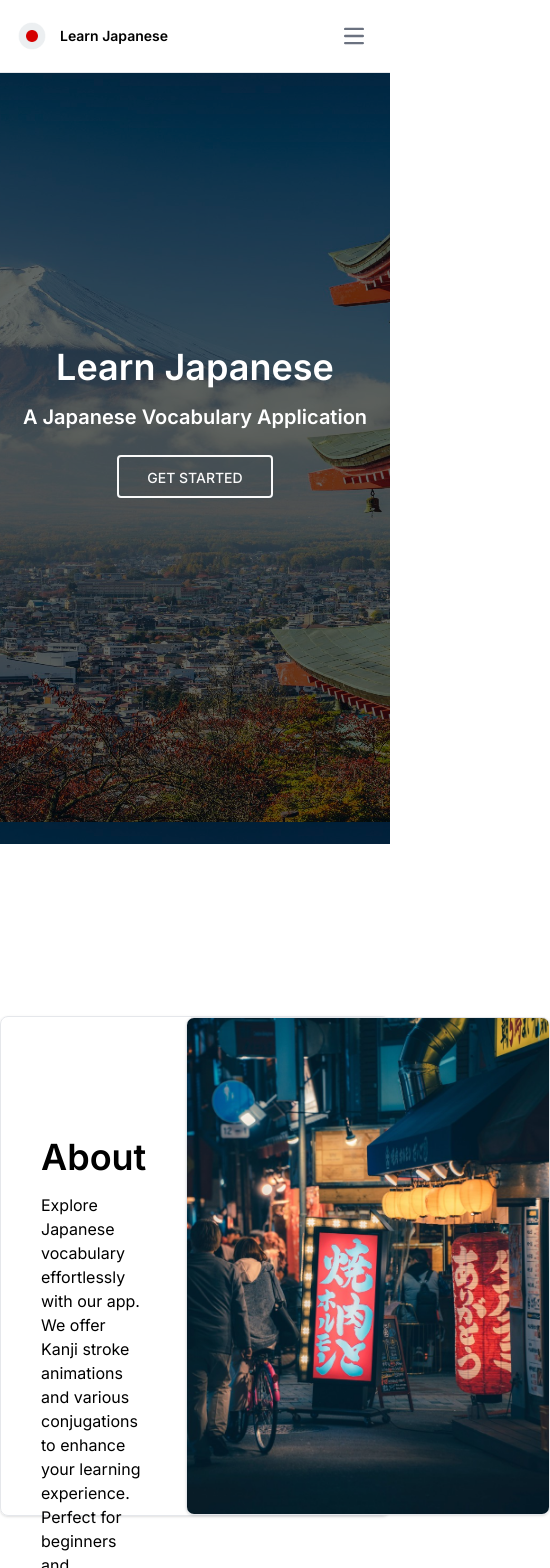
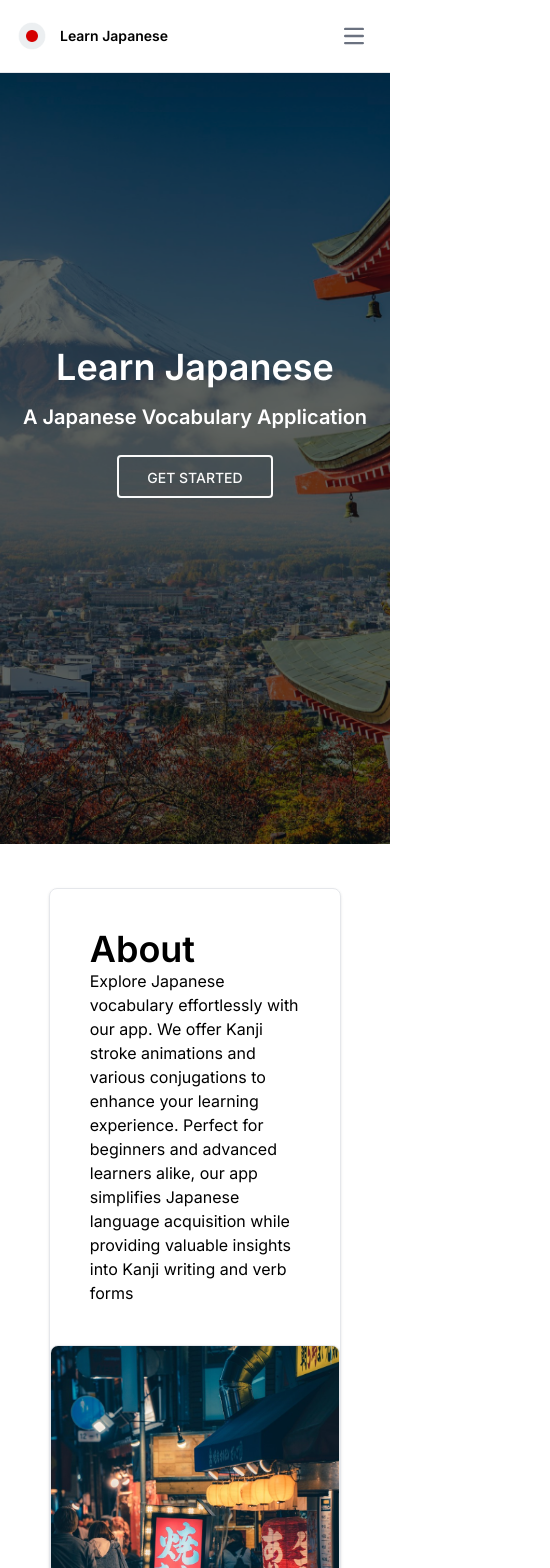
Before and after one commit to bquek00/learnJapanese, a Next.js app: page / in a window 390 px wide. Shown: the top 1568 px of the page, 550 px wide, since content can reach past the window. Built offline with nearby package versions, Linux system fonts and the light colour scheme.

Commit message:
Fixed mobile view

```diff
--- a/app/login/login-form.jsx
+++ b/app/login/login-form.jsx
@@ -33,8 +33,8 @@ export default function Login() {
     };
 
     return(
-        <section className="bg-fixed bg-black/[.6]">
-            <div className="flex flex-col items-center justify-center px-6 py-8 mx-auto md:h-screen lg:py-0">
+        <section className="bg-fixed bg-black/[.6]" >
+            <div className="h-screen flex flex-col items-center justify-center px-6 py-8 mx-auto md:h-screen lg:py-0">
                 <div className="w-full bg-white rounded-lg shadow dark:border md:mt-0 sm:max-w-md xl:p-0 dark:bg-gray-800 dark:border-gray-700">
                     <div className="p-6 space-y-4 md:space-y-6 sm:p-8">
                         <h1 className="text-xl font-bold leading-tight tracking-tight text-gray-900 md:text-2xl dark:text-white">
--- a/app/login/page.jsx
+++ b/app/login/page.jsx
@@ -1,12 +1,22 @@
+"use client"
 import Login from './login-form'
 import Navbar from '@/components/NavBar'
+import { useEffect } from 'react';
+import { AppContext } from '@/context/NavContext';
+import { createContext, useContext} from 'react';
 
 export default function Home() {
+  const { activeLink, setActiveLink } = useContext(AppContext);
+  useEffect(() => {
+    setActiveLink("account");
+  }, []);
+
     return (
-      <div className="h-screen bg-center bg-[length:90em_50em] bg-[url('/images/fuji.jpeg')]">
-       <Navbar />
+      <div>
+      <Navbar />
+      <div className="h-screen bg-center bg-cover bg-[url('/images/fuji.jpeg')]">
         <Login />
-        <div>hi</div>
+      </div>
       </div>
     )
   }
--- a/app/page.js
+++ b/app/page.js
@@ -1,12 +1,17 @@
+"use client";
 import Navbar from '@/components/NavBar'
 import BigCard from '@/components/BigCard'
 import DefaultCard from '@/components/DefaultCard'
 import BasicCard from '@/components/BasicCard'
+import { useEffect } from 'react';
+import { AppContext } from '@/context/NavContext';
+import { createContext, useContext} from 'react';
 
 export default function Home() {
+
   return (
 
-    <div>
+    <div className='overflow-hidden'>
       <Navbar />
       <BigCard/>
       <DefaultCard id='about'>
--- a/app/register/page.jsx
+++ b/app/register/page.jsx
@@ -1,9 +1,18 @@
+"use client";
 import Register from './register-form'
 import Navbar from '@/components/NavBar'
+import { useEffect } from 'react';
+import { AppContext } from '@/context/NavContext';
+import { createContext, useContext} from 'react';
 
 export default function Home() {
+  const { activeLink, setActiveLink } = useContext(AppContext);
+  useEffect(() => {
+    setActiveLink("account");
+  }, []);
+
     return (
-      <div className="h-screen bg-center bg-[length:90em_50em] bg-[url('/images/fuji.jpeg')]">
+      <div className="h-screen bg-center bg-cover bg-[url('/images/fuji.jpeg')]">
         <Navbar />
         <Register/>
       </div>
--- a/app/register/register-form.jsx
+++ b/app/register/register-form.jsx
@@ -40,7 +40,7 @@ export default function Register() {
 
     return(
         <section className="bg-fixed bg-black/[.6]">
-            <div className="flex flex-col items-center justify-center px-6 py-8 mx-auto md:h-screen lg:py-0">
+            <div className="h-screen flex flex-col items-center justify-center px-6 py-8 mx-auto md:h-screen lg:py-0">
                 <div className="w-full bg-white rounded-lg shadow dark:border md:mt-0 sm:max-w-md xl:p-0 dark:bg-gray-800 dark:border-gray-700">
                     <div className="p-6 space-y-4 md:space-y-6 sm:p-8">
                         <h1 className="text-xl font-bold leading-tight tracking-tight text-gray-900 md:text-2xl dark:text-white">
--- a/components/BasicCard.jsx
+++ b/components/BasicCard.jsx
@@ -1,17 +1,18 @@
-import Image from 'next/image'
-
 export default function BasicCard({ title, text, left, image}) {
-    const flexClasses = left ? 'flex-row-reverse' : 'flex-row';
+    const flexClasses = left ? 'md:flex-row-reverse' : 'md:flex-row';
+    const mobFlexClasses = left ? 'flex-col-reverse' : 'flex-col';
 
     return (
-       <div className={`w-basic h-basic border border-gray-200 rounded-lg shadow flex ${flexClasses} justify-between`}>
-        <div className="pt-20">
+       <div className={`className='overflow-hidden' w-3/4 h-3/4 md:w-basic md:h-basic border border-gray-200
+       rounded-lg shadow flex my-11 md:my-0
+       ${mobFlexClasses} ${flexClasses} justify-between overflow-hidden`}>
+        <div className="md:pt-20">
             <div className="p-10">
-                <h2 className="mb-4 text-4xl font-semibold">{title}</h2>
+                <h2 className="md:mb-4 text-4xl font-semibold">{title}</h2>
                 <p>{text}</p>
             </div>
         </div>
-        <img src={image} className='border border-gray-200 rounded-lg shadow'/>
+        <img src={image} className='object-scale-down md:object-cover h-2/4 md:h-full md:block border border-gray-200 rounded-lg shadow'/>
        </div>
     )
 }
--- a/components/BigCard.jsx
+++ b/components/BigCard.jsx
@@ -3,7 +3,8 @@ import Jumbotron from '@/components/Jumbotron'
 
 export default function BigCard() {
     return (
-       <div id="main" className={`h-screen bg-center bg-[length:90em_50em] bg-[url('/images/fuji.jpeg')]`}>
+        // [length:90em_50em]
+       <div id="main" className={`h-screen bg-center bg-cover bg-[url('/images/fuji.jpeg')]`}>
         <Jumbotron heading="Learn Japanese" subHeading="A Japanese Vocabulary Application" callToAction="Get Started"/>
        </div>
     )
--- a/components/DefaultCard.jsx
+++ b/components/DefaultCard.jsx
@@ -1,6 +1,6 @@
 export default function DefaultCard({children, id}) {
     return (
-       <div className="h-screen flex items-center justify-center snap-center" id={id}>
+       <div className="overflow-hidden h-auto md:h-screen flex items-center justify-center snap-start" id={id}>
         {children}
        </div>
     )
--- a/components/Jumbotron.jsx
+++ b/components/Jumbotron.jsx
@@ -18,7 +18,7 @@ export default function Jumbotron({heading, subHeading, callToAction}) {
                     <h2 className="mb-4 text-4xl font-semibold text-center">{heading}</h2>
                     <h4 className="mb-6 text-xl font-semibold text-center">{subHeading}</h4>
                     <Link href="/register"
-                        onClick={() => handleLinkClick("account")}
+                        //onClick={() => handleLinkClick("account")}
                         className="rounded border-2 border-neutral-50 px-7 pb-[8px] pt-[10px] text-sm font-medium uppercase leading-normal text-neutral-50 transition duration-150 ease-in-out hover:border-neutral-100 hover:bg-neutral-500 hover:bg-opacity-10 hover:text-neutral-100 focus:border-neutral-100 focus:text-neutral-100 focus:outline-none focus:ring-0 active:border-neutral-200 active:text-neutral-200 dark:hover:bg-neutral-100 dark:hover:bg-opacity-10"
                         data-te-ripple-init
                         data-te-ripple-color="light">
--- a/components/NavBar.jsx
+++ b/components/NavBar.jsx
@@ -16,7 +16,6 @@ export default function NavBar() {
 
   useEffect(() => {
     const handleScroll = () => {
-        console.log(pathname);
 
     const docViewTop = window.scrollY;
     const mainCard = document.querySelector('#main');
@@ -87,7 +86,7 @@ export default function NavBar() {
                             </li>
                             <li>
                                 <Link href="/login"
-                                onClick={() => handleLinkClick("account")}
+                                //onClick={() => handleLinkClick("account")}
                                 className={
                                     `block py-2 pl-3 pr-4 text-gray-900 rounded hover:bg-gray-100 md:hover:bg-transparent
                                     ${activeLink=="account" ? "md:bg-transparent md:text-blue-700 md:p-0 md:dark:text-blue-500":
@@ -100,7 +99,9 @@ export default function NavBar() {
                 </div>
 
                 <div className="flex md:order-2">
-                    <Link onClick={() => handleLinkClick("account")} href="/login" type="button" className="hidden sm:block text-white bg-blue-700 hover:bg-blue-800 focus:ring-4 focus:outline-none focus:ring-blue-300 font-medium rounded-lg text-sm px-4 py-2 text-center mr-3 md:mr-0 dark:bg-blue-600 dark:hover:bg-blue-700 dark:focus:ring-blue-800">
+                    <Link
+                    //onClick={() => handleLinkClick("account")}
+                    href="/login" type="button" className="hidden sm:block text-white bg-blue-700 hover:bg-blue-800 focus:ring-4 focus:outline-none focus:ring-blue-300 font-medium rounded-lg text-sm px-4 py-2 text-center mr-3 md:mr-0 dark:bg-blue-600 dark:hover:bg-blue-700 dark:focus:ring-blue-800">
                         Login
                     </Link>
                     <button data-collapse-toggle="navbar-sticky" type="button"
```
